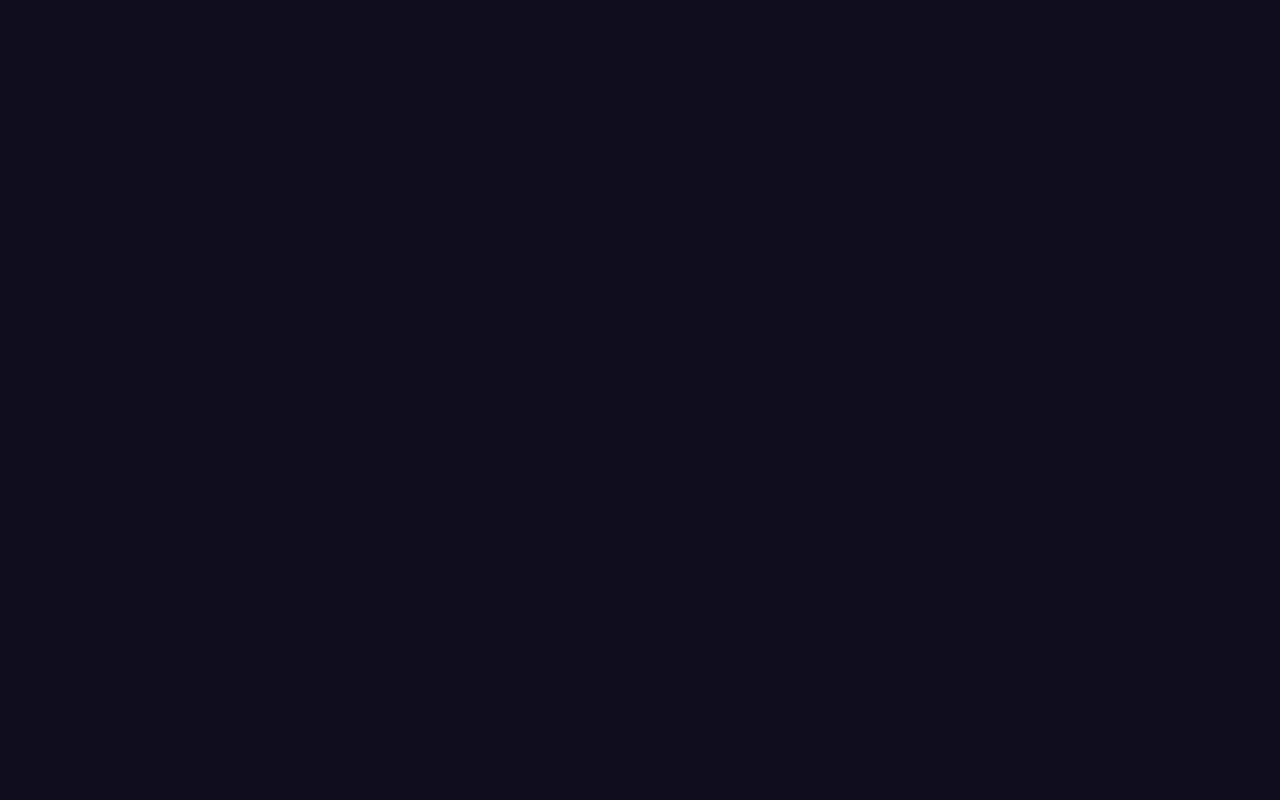
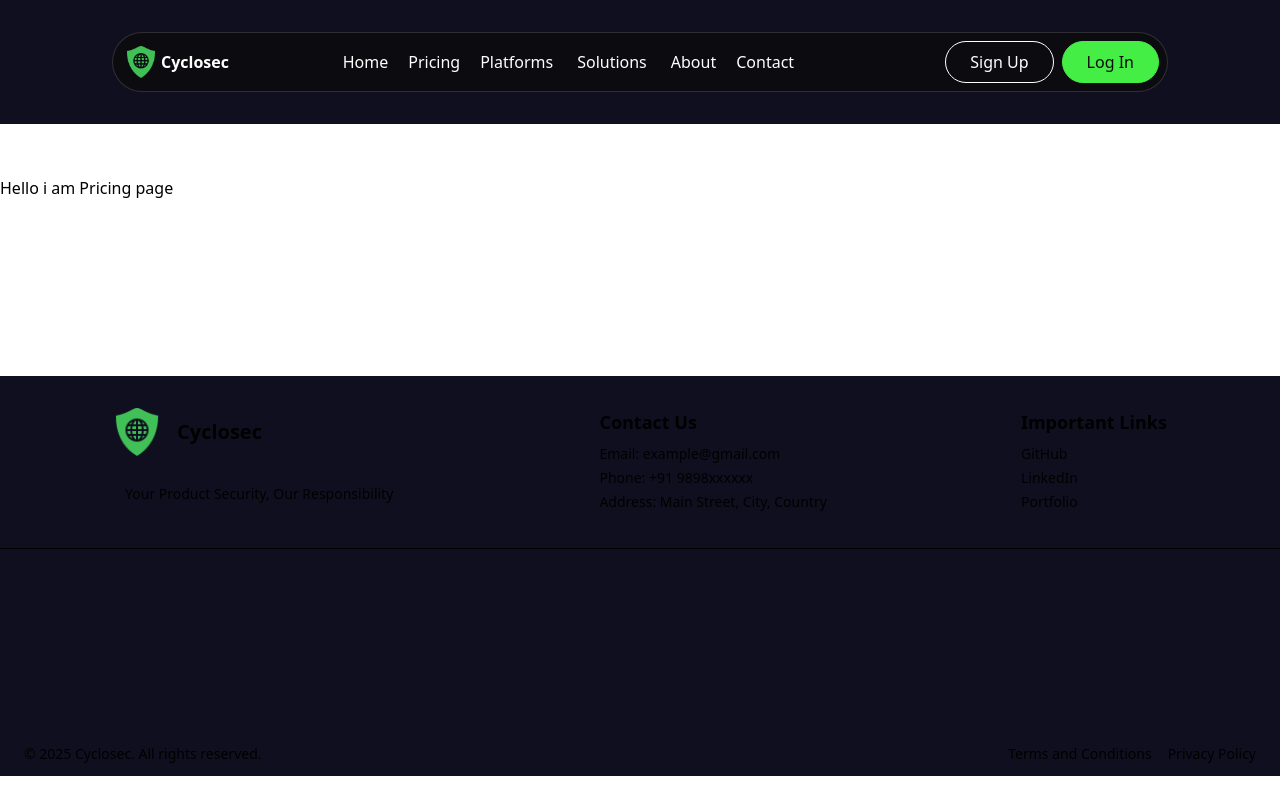
Before and after one commit to ravicyber8122004/cyclosec-portfolio, a React (Vite) app: page /pricing in a window 1280 px wide. Before the commit this address had no page. Built offline with nearby package versions, Linux system fonts and the light colour scheme.

Commit message:
crated pricing page and minor logic fixes

```diff
--- a/src/App.jsx
+++ b/src/App.jsx
@@ -1,6 +1,6 @@
 import { BrowserRouter, Route, Routes } from "react-router-dom";
-import { Base, ScrollToTop} from "./components";
-import { Homepage } from "./pages";
+import { Base, ScrollToTop } from "./components";
+import { Homepage, Pricing } from "./pages";
 
 export default function App() {
   return (
@@ -10,6 +10,7 @@ export default function App() {
         <Routes>
           <Route path="/" element={<Base />}>
             <Route index element={<Homepage />} />
+            <Route path="pricing" element={<Pricing />} />
 
           </Route>
         </Routes>
--- a/src/components/Base.jsx
+++ b/src/components/Base.jsx
@@ -6,7 +6,9 @@ export default function Base() {
     return (
         <>
             <Navbar />
-            <Outlet />
+            <div className="my-44">
+                <Outlet />
+            </div>
             <Footer />
         </>
     );
--- a/src/components/navbar/Navbar.jsx
+++ b/src/components/navbar/Navbar.jsx
@@ -33,7 +33,7 @@ export default function Navbar() {
 
   return (
     <>
-      <section className="py-2 lg:py-8 fixed w-full top-0 z-50">
+      <section className="py-2 lg:py-8 fixed w-full top-0 z-50 bg-background">
         <div className="w-full lg:max-w-[85%] lg:mx-auto">
           <div className="border border-white/15 rounded-[27px] md:rounded-full bg-neutral-950/70 backdrop-blur mx-4">
             <div className="grid grid-cols-2 lg:[grid-template-columns:1fr_3fr_1.8fr] p-2 px-4 md:px-2 items-center">
@@ -209,7 +209,6 @@ export default function Navbar() {
         </div>
       </section>
 
-      <div className="pb-[5rem] md:pb-[8rem] lg:pb-[10rem]"></div>
     </>
   );
 }
--- a/src/components/navbar/routes.js
+++ b/src/components/navbar/routes.js
@@ -14,7 +14,7 @@ export const navLinks = [
     {
         label: "Home",
         hasSubmenu: false,
-        path: "/home",
+        path: "/",
 
     },
 
--- a/src/index.css
+++ b/src/index.css
@@ -1,10 +1,7 @@
 @import "tailwindcss";
+
 * {
   box-sizing: border-box;
-}
-
-body {
-  @apply bg-background;
 }
 
 /* - Use this when all the components are ready to use */
--- /dev/null
+++ b/src/pages/Pricing.jsx
@@ -0,0 +1,7 @@
+export default function Pricing() {
+    return (
+        <>
+            <h3>Hello i am Pricing page</h3>
+        </>
+    );
+}
--- a/src/pages/index.js
+++ b/src/pages/index.js
@@ -2,3 +2,4 @@
 //- note : all the pages are export from this file after making.
 
 export { default as Homepage } from "./Homepage";
+export { default as Pricing } from "./Pricing";
```
